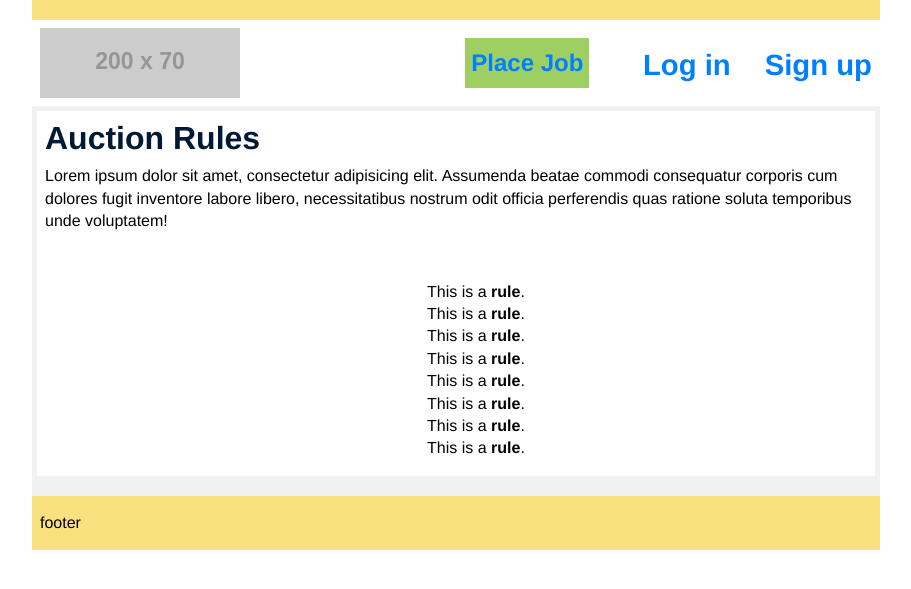
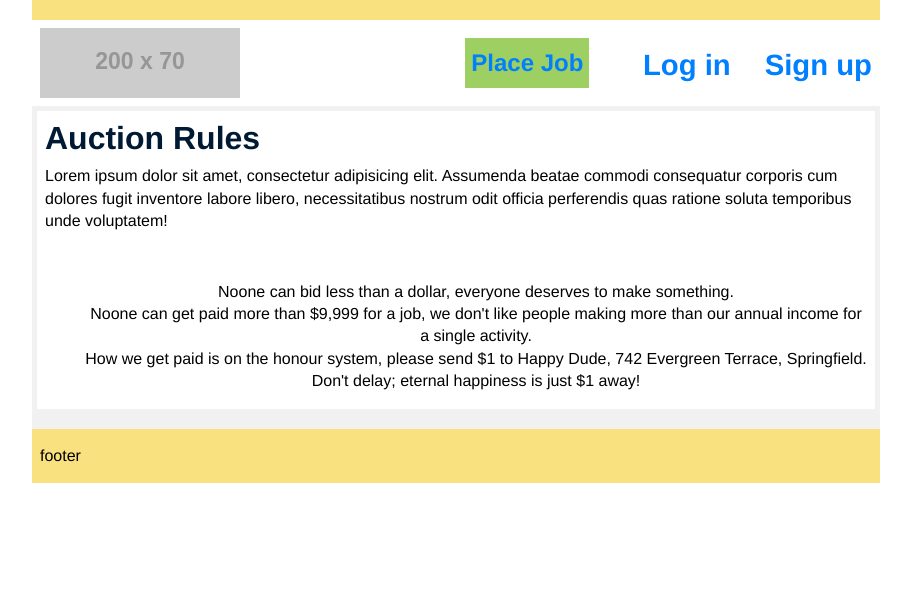
Before and after one commit to Mattw46/CPT375-A2, a PHP site: page /auctionrules.php in a window 1280 px wide. Shown: the top 589 px of the page, without its empty margins (184-1095 px from the left). Run offline with PHP 8.4, Linux system fonts and the light colour scheme; grey boxes labelled with a size stand in for pictures from a placeholder-image service; a stand-in replaces the project's code that opens the database connection; some libraries are stand-ins or nearby versions.

Commit message:
added rules

```diff
--- a/php/components/content/auctionrules.php
+++ b/php/components/content/auctionrules.php
@@ -8,14 +8,9 @@
     </div>
     <div class="col-xs-12 center-xs" id="rules">
         <ul>
-            <li>This is a <strong>rule</strong>.</li>
-            <li>This is a <strong>rule</strong>.</li>
-            <li>This is a <strong>rule</strong>.</li>
-            <li>This is a <strong>rule</strong>.</li>
-            <li>This is a <strong>rule</strong>.</li>
-            <li>This is a <strong>rule</strong>.</li>
-            <li>This is a <strong>rule</strong>.</li>
-            <li>This is a <strong>rule</strong>.</li>
+            <li>Noone can bid less than a dollar, everyone deserves to make something.</li>
+            <li>Noone can get paid more than $9,999 for a job, we don't like people making more than our annual income for a single activity.</li>
+            <li>How we get paid is on the honour system, please send $1 to Happy Dude, 742 Evergreen Terrace, Springfield. Don't delay; eternal happiness is just $1 away!</li>
         </ul>
     </div>
 </div>
```
